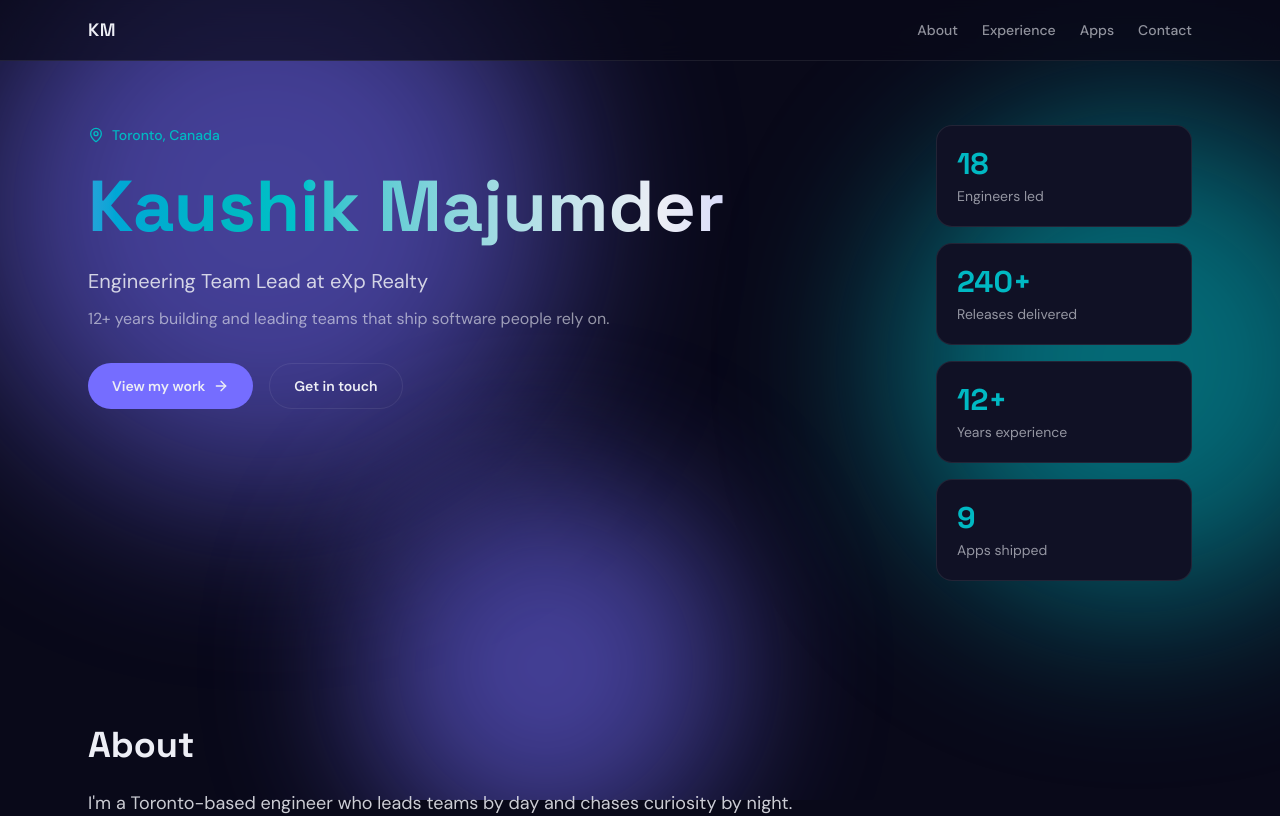
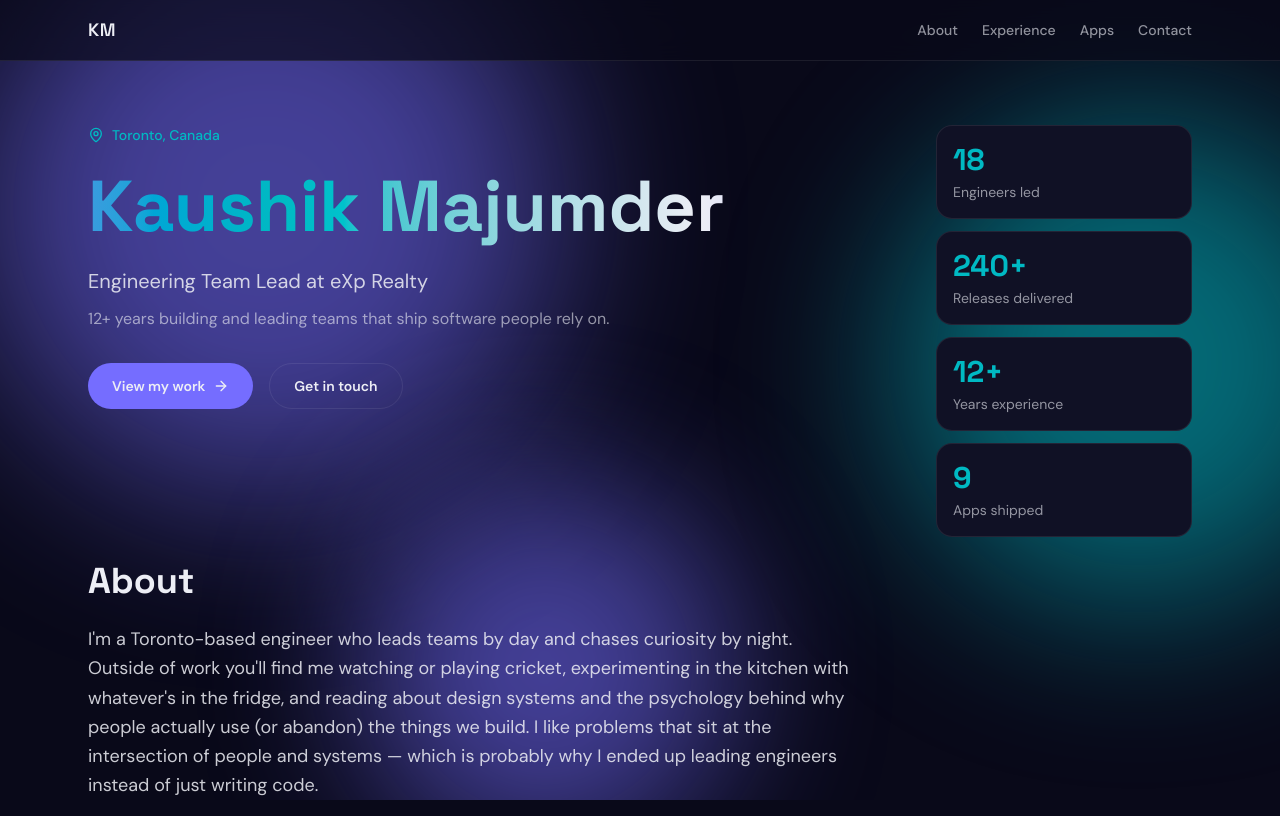
Before and after one commit to sudoku0412-stack/portfolio, a React (Vite) app: page / in a window 1280 px wide. Shown: the top 816 px of the page. Built offline with nearby package versions, Linux system fonts and the light colour scheme.

Commit message:
Trim vertical padding between hero and About section

```diff
--- a/src/pages/Portfolio.tsx
+++ b/src/pages/Portfolio.tsx
@@ -26,7 +26,7 @@ export default function Portfolio() {
 
       <main>
         {/* Hero */}
-        <section className="mx-auto flex max-w-6xl flex-col items-center gap-10 px-6 py-16 lg:flex-row lg:items-start lg:justify-between">
+        <section className="mx-auto flex max-w-6xl flex-col items-center gap-10 px-6 pt-16 pb-4 lg:flex-row lg:items-start lg:justify-between">
           <div className="flex flex-col items-start">
             <Reveal variant="up">
               <p className="mb-4 flex items-center gap-2 text-sm font-medium text-accent-2">
@@ -64,10 +64,10 @@ export default function Portfolio() {
             </Reveal>
           </div>
 
-          <div className="flex w-full flex-col gap-4 lg:w-64">
+          <div className="flex w-full flex-col gap-3 lg:w-64">
             {data.stats.map((stat, i) => (
               <Reveal key={stat.label} variant="right" delay={i * 100}>
-                <ShineCard className="rounded-2xl border border-border bg-surface p-5">
+                <ShineCard className="rounded-2xl border border-border bg-surface p-4">
                   <div className="font-heading text-3xl font-bold text-accent-2">
                     <CountUp value={stat.value} suffix={stat.suffix} />
                   </div>
@@ -79,7 +79,7 @@ export default function Portfolio() {
         </section>
 
         {/* About */}
-        <section id="about" className="mx-auto max-w-6xl px-6 py-20">
+        <section id="about" className="mx-auto max-w-6xl px-6 pt-2 pb-20">
           <Reveal variant="up">
             <h2 className="font-heading text-3xl font-bold sm:text-4xl">About</h2>
           </Reveal>
```
